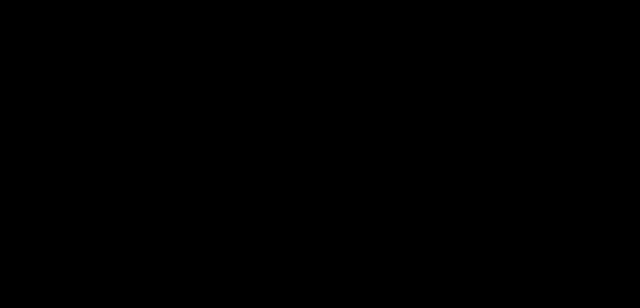
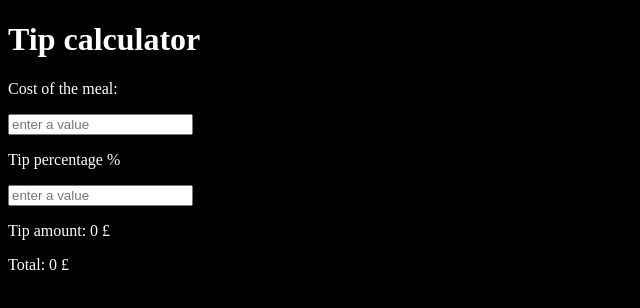
Before and after one commit to Alessandro-Silvestri/the_coders_guild_tip_calculator, a plain HTML site: page index.html in a window 1280 px wide. Shown: the whole page, without its empty margins (0-640 px from the left). Drawn offline with Linux system fonts and the light colour scheme.

Commit message:
added HTML

```diff
--- a/index.html
+++ b/index.html
@@ -1,12 +1,21 @@
 <!DOCTYPE html>
 <html lang="en">
-<head>
-    <meta charset="UTF-8">
-    <meta name="viewport" content="width=device-width, initial-scale=1.0">
+  <head>
+    <meta charset="UTF-8" />
+    <meta name="viewport" content="width=device-width, initial-scale=1.0" />
     <title>Tip calculator</title>
-</head>
-<body style="background-color: black;">
+  </head>
+  <body style="background-color: black; color: white">
+    <h1>Tip calculator</h1>
+    <p>Cost of the meal:</p>
+    <input type="number" placeholder="enter a value" />
+
+    <p>Tip percentage %</p>
+    <input type="number" placeholder="enter a value" />
+
+    <p>Tip amount: <span>0</span> £</p>
+    <p>Total: <span>0</span> £</p>
 
     <script src="script.js"></script>
-</body>
+  </body>
 </html>
```
